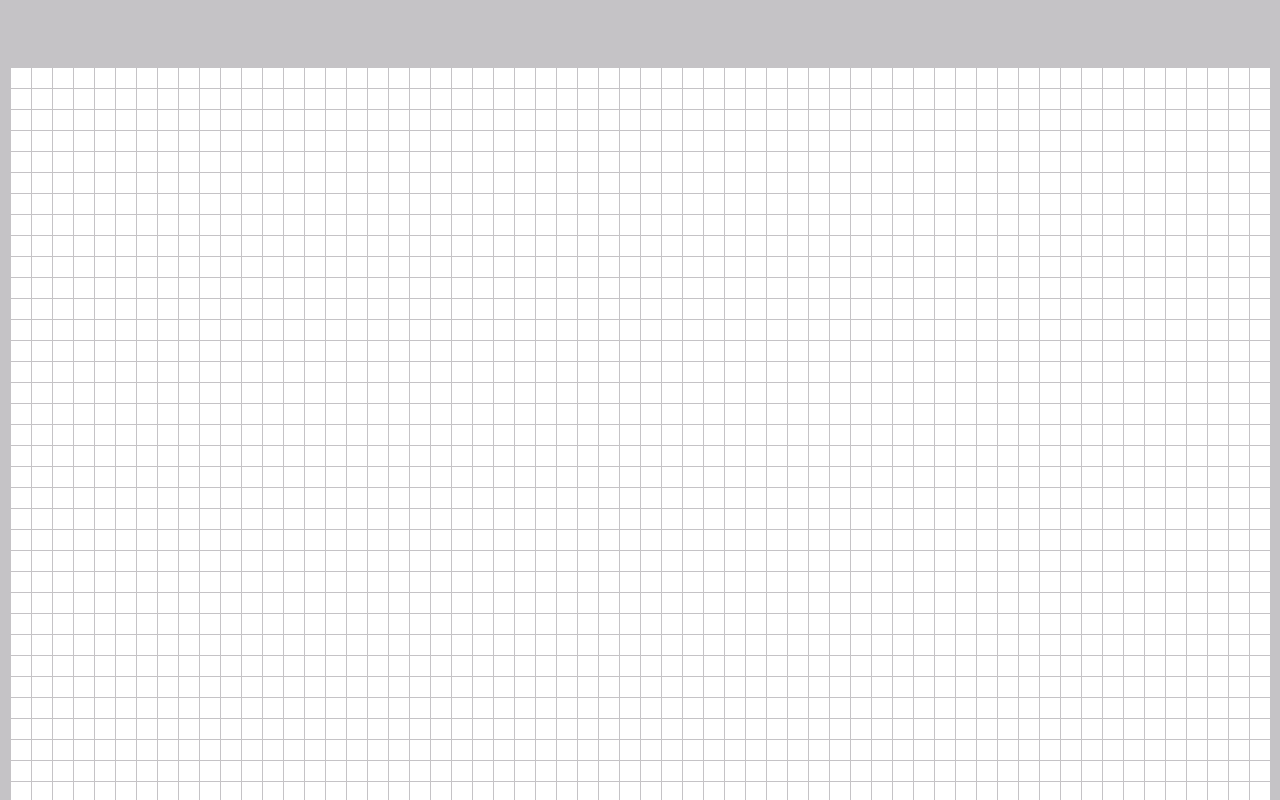
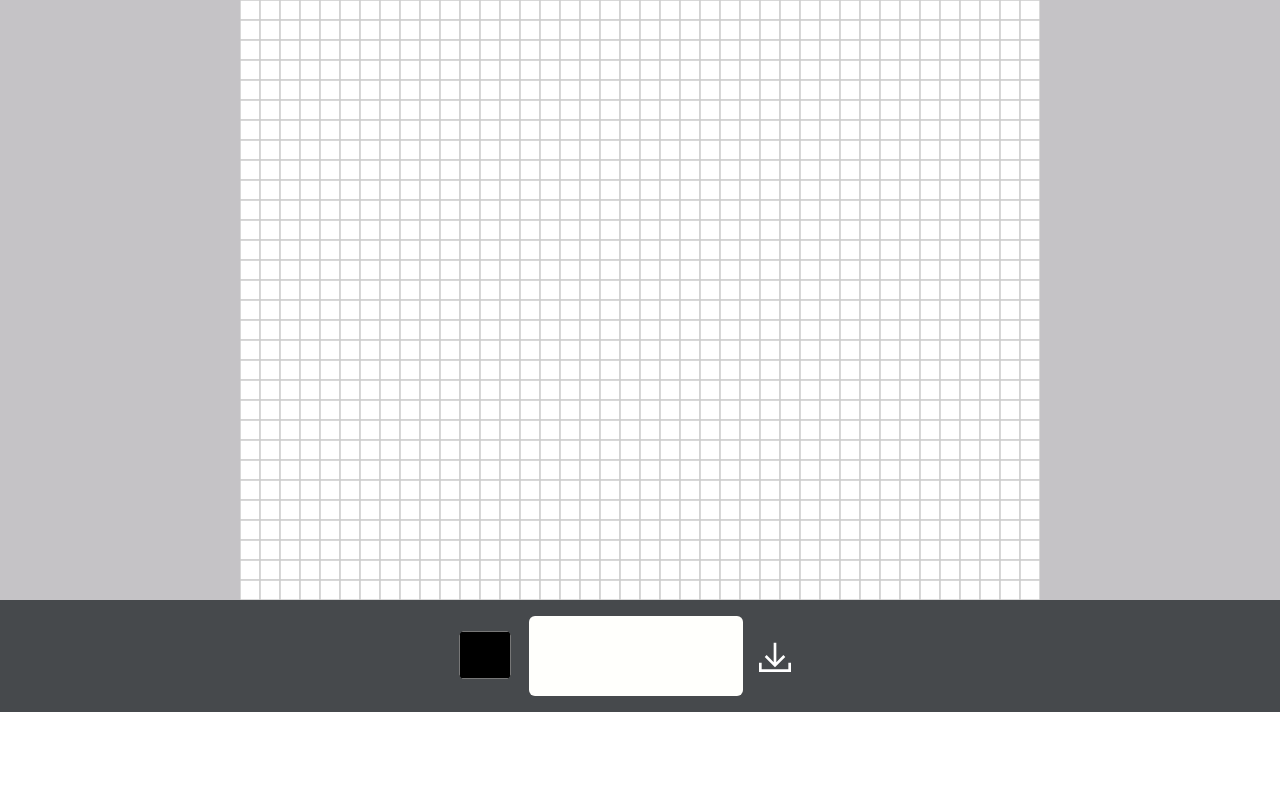
Before and after one commit to pierprogramming/Pixa, a React (Vite) app: page / in a window 1280 px wide. Shown: the top 800 px of the page. Built offline with nearby package versions, Linux system fonts and the light colour scheme.

Commit message:
Use canvas html instead for better performance

```diff
--- a/src/components/Canvas.tsx
+++ b/src/components/Canvas.tsx
@@ -1,75 +1,87 @@
-import { useEffect } from "react";
-import { useCanvas, useSquare, type ISquare } from "../store/GridStore";
+import { useEffect, useRef, useState } from "react";
 import { useColor } from "../store/PaletteStore";
 
-const ROW_SIZE = 60;
-const COL_SIZE = 40;
-const SIZE = ROW_SIZE * COL_SIZE;
+const CELL_SIZE = 20;
+const ROWS = 30;
+const COLS = 40;
 
 const Canvas = () => {
-  const { setColor } = useSquare();
-  const { canvas, setCanvas } = useCanvas();
+  const canvasRef = useRef(null);
+  const [isPressed, setIsPressed] = useState(false);
   const { currentColor } = useColor();
 
   useEffect(() => {
-    createGrid();
+    setUpGrid();
   }, []);
 
-  const createGrid = () => {
-    const canvas: ISquare[] = [];
-    for (let i = 0; i < SIZE; i++) {
-      canvas.push({
-        color: "#FFFFFF",
-        setColor,
-      });
+  const setUpGrid = () => {
+    const canvas = canvasRef.current;
+    const ctx = canvas.getContext("2d");
+
+    // draw full grid initially
+    for (let r = 0; r < ROWS; r++) {
+      for (let c = 0; c < COLS; c++) {
+        drawCell(ctx, r, c, "#fff");
+      }
     }
 
-    setCanvas(canvas);
+    // optional: draw grid lines
+    ctx.strokeStyle = "#ccc";
+    for (let i = 0; i <= ROWS; i++) {
+      ctx.beginPath();
+      ctx.moveTo(0, i * CELL_SIZE);
+      ctx.lineTo(COLS * CELL_SIZE, i * CELL_SIZE);
+      ctx.stroke();
+    }
+    for (let j = 0; j <= COLS; j++) {
+      ctx.beginPath();
+      ctx.moveTo(j * CELL_SIZE, 0);
+      ctx.lineTo(j * CELL_SIZE, ROWS * CELL_SIZE);
+      ctx.stroke();
+    }
   };
 
-  const handleFillSquare = (id: number) => {
-    const newCanvas = canvas.slice();
-    const square = newCanvas[id];
+  // Handle clicks on the canvas
+  const draw = (e) => {
+    const rect = canvasRef.current.getBoundingClientRect();
+    const x = e.clientX - rect.left;
+    const y = e.clientY - rect.top;
+    const col = Math.floor(x / CELL_SIZE);
+    const row = Math.floor(y / CELL_SIZE);
 
-    if (square.color !== currentColor) {
-      const newSquare = {
-        ...square,
-        color: currentColor,
-      };
-
-      newCanvas[id] = newSquare;
-      setCanvas(newCanvas);
+    const ctx = canvasRef.current.getContext("2d");
+    drawCell(ctx, row, col, currentColor);
+  };
+  const handleMouseMove = (e) => {
+    if (isPressed) {
+      draw(e);
     }
   };
 
   return (
     <div className="flex flex-col items-center justify-center bg-[#c5c3c6]">
-      <div
-        className="flex flex-col items-center justify-center w-5/6 bg-[#c5c3c6]"
+      <canvas
         id="canvas"
-      >
-        <div
-          className="grid gap-[1px] m-10 p-7"
-          style={{
-            gridTemplateColumns: `repeat(${ROW_SIZE}, 20px)`,
-            gridTemplateRows: `repeat(${COL_SIZE}, 20px)`,
-          }}
-        >
-          {canvas.map((sq, id) => {
-            return (
-              <div
-                className="size-5 cursor-pointer"
-                style={{ backgroundColor: sq.color }}
-                id={`sq-${id}`}
-                key={`sq-${id}`}
-                onClick={() => handleFillSquare(id)}
-              ></div>
-            );
-          })}
-        </div>
-      </div>
+        ref={canvasRef}
+        width={COLS * CELL_SIZE}
+        height={ROWS * CELL_SIZE}
+        onMouseDown={() => setIsPressed(true)}
+        onMouseUp={() => setIsPressed(false)}
+        onMouseLeave={() => setIsPressed(false)}
+        onMouseMove={handleMouseMove}
+        onClick={draw}
+        style={{ cursor: "pointer" }}
+      />
     </div>
   );
 };
 
+// Draw a single cell
+const drawCell = (ctx, row: number, col: number, color: string) => {
+  ctx.fillStyle = color;
+  ctx.fillRect(col * CELL_SIZE, row * CELL_SIZE, CELL_SIZE, CELL_SIZE);
+  ctx.strokeStyle = "#ccc";
+  ctx.strokeRect(col * CELL_SIZE, row * CELL_SIZE, CELL_SIZE, CELL_SIZE);
+};
+
 export default Canvas;
--- a/src/components/PaletteHistory.tsx
+++ b/src/components/PaletteHistory.tsx
@@ -2,6 +2,7 @@ import { useColor } from "../store/PaletteStore";
 
 const PaletteHistory = () => {
   const { usedColor, setCurrentColor } = useColor();
+
   const updateCurrentColor = (color: string) => {
     const colorPicker = document.getElementById(
       "color-picker"
@@ -9,6 +10,7 @@ const PaletteHistory = () => {
     if (colorPicker) colorPicker.value = color;
     setCurrentColor(color);
   };
+
   return (
     <div className="rounded-md m-4 bg-[#FFFFFC] h-20 py-4 px-4 w-2/6">
       <ul className="flex overflow-x-auto justify-start scrollbar-thin gap-4">
--- a/src/context/ColorContext.ts
+++ /dev/null
@@ -1,15 +0,0 @@
-import { createContext, type Dispatch, type SetStateAction } from "react";
-
-export interface ColorContextType {
-    currentColor: string;
-    usedColor: string[];
-    setCurrentColor: Dispatch<SetStateAction<string>>;
-    setUsedColor: Dispatch<SetStateAction<string[]>>;
-}
-
-export const ColorContext = createContext<ColorContextType>({
-    currentColor: '',
-    usedColor: [],
-    setCurrentColor: (value) => {value},
-    setUsedColor: (value) => {value},
-});
--- a/src/pages/MenuPage.tsx
+++ b/src/pages/MenuPage.tsx
@@ -1,3 +1,4 @@
+import { BsEraser } from "react-icons/bs";
 import ColorPicker from "../components/ColorPicker";
 import PaletteHistory from "../components/PaletteHistory";
 import { useDownloadCanvas } from "../hooks/useDownloadCanvas";
--- a/src/store/GridStore.ts
+++ /dev/null
@@ -1,21 +0,0 @@
-import { create } from "zustand";
-
-export interface ISquare {
-    color: string;
-    setColor: (color: string) => void;
-}
-
-export interface ICanvas {
-    canvas: ISquare[];
-    setCanvas: (square: ISquare[]) => void;
-}
-
-export const useCanvas = create<ICanvas>((set) => ({
-    canvas: [],
-    setCanvas: (canvas: ISquare[]) => set(() => ({ canvas }))
-}))
-
-export const useSquare = create<ISquare>((set) => ({
-    color: '',
-    setColor: (color: string) => set(() => ({ color })),
-}))
```
